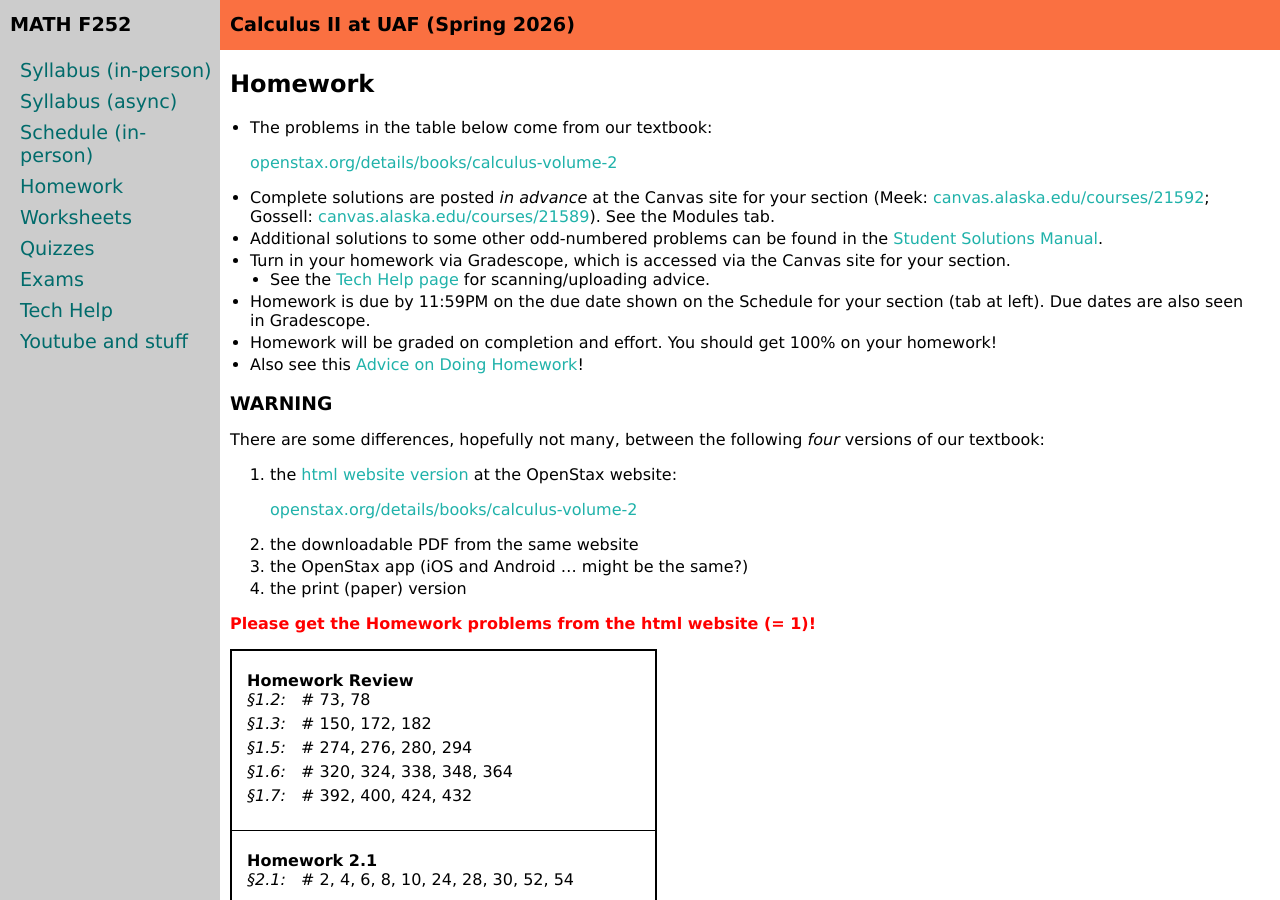
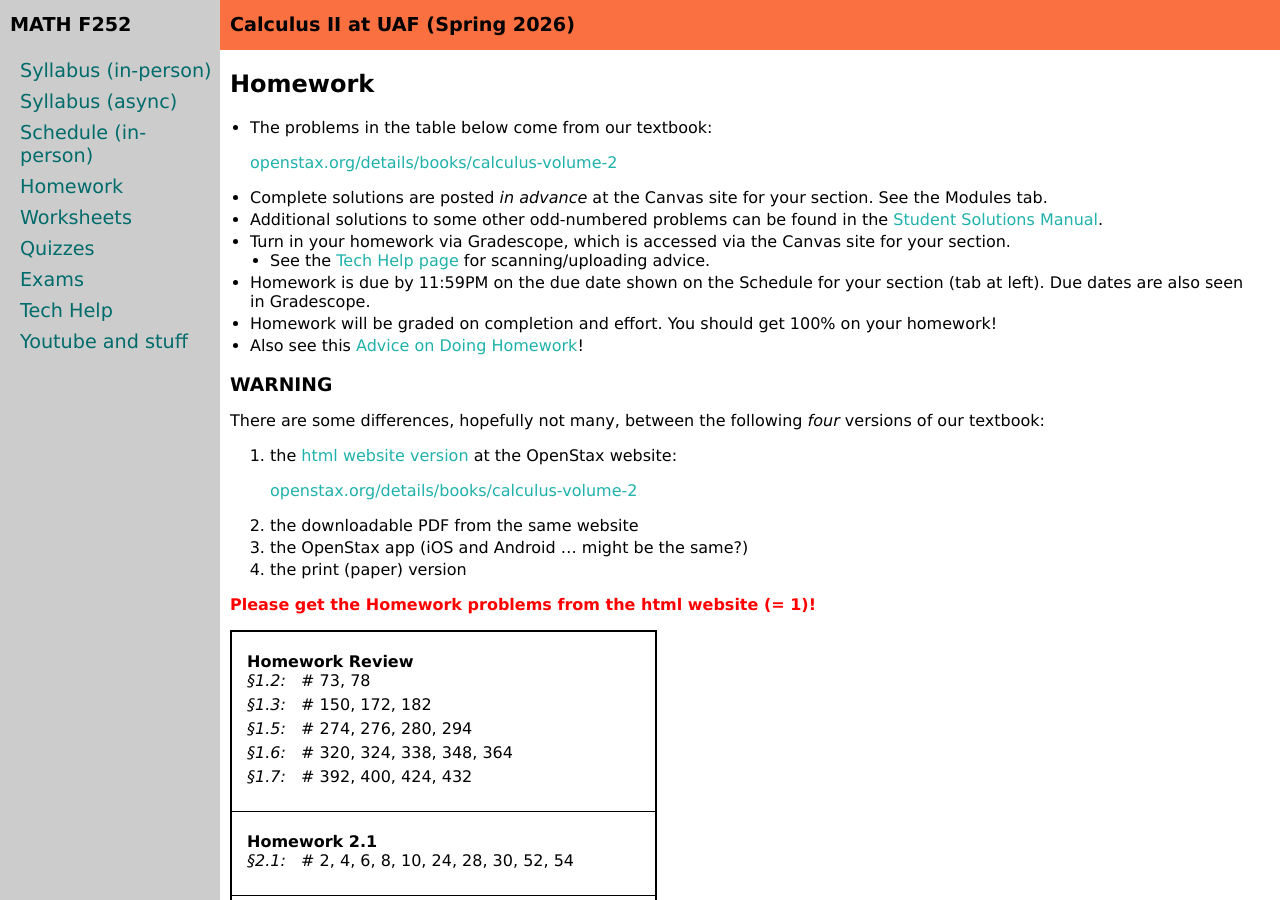
Before and after one commit to uaf-math/calc2, a Jekyll site: the page built from homework.md, in a window 1280 px wide and 900 px high. Built offline with Jekyll 4.4.1, drawn with Linux system fonts in a browser that asks for light colours.

Commit message:
clean some old links no one noticed

```diff
--- a/homework.md
+++ b/homework.md
@@ -10,11 +10,7 @@ title: Homework
     [openstax.org/details/books/calculus-volume-2](https://openstax.org/details/books/calculus-volume-2)
 
   * Complete solutions are posted _in advance_ at the Canvas site for
-    your section (Meek:
-    [canvas.alaska.edu/courses/21592](https://canvas.alaska.edu/courses/21592);
-    Gossell:
-    [canvas.alaska.edu/courses/21589](https://canvas.alaska.edu/courses/21589)).
-    See the Modules tab.
+    your section.  See the Modules tab.
   * Additional solutions to some other odd-numbered problems can be found in the [Student Solutions Manual](https://openstax.org/details/books/calculus-volume-2?Student%20resources).
   * Turn in your homework via Gradescope, which is accessed via the Canvas site for your section.
     * See the [Tech Help page](techHelp.html) for scanning/uploading advice.
```
